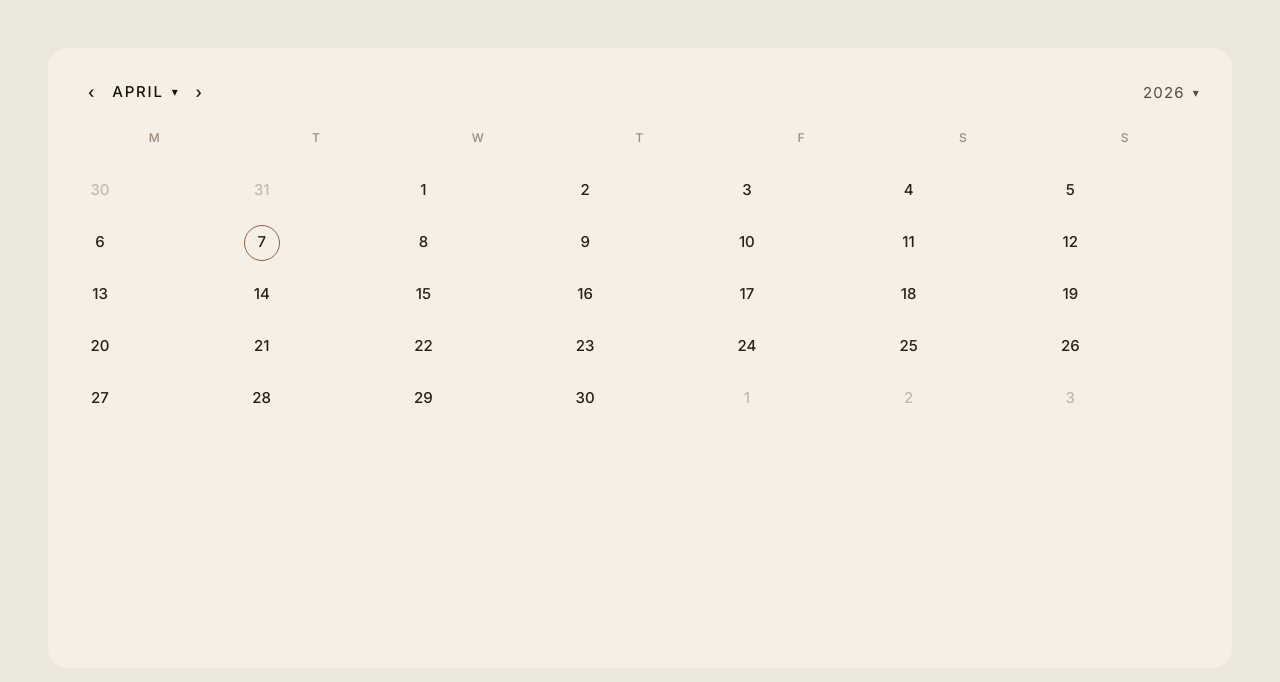
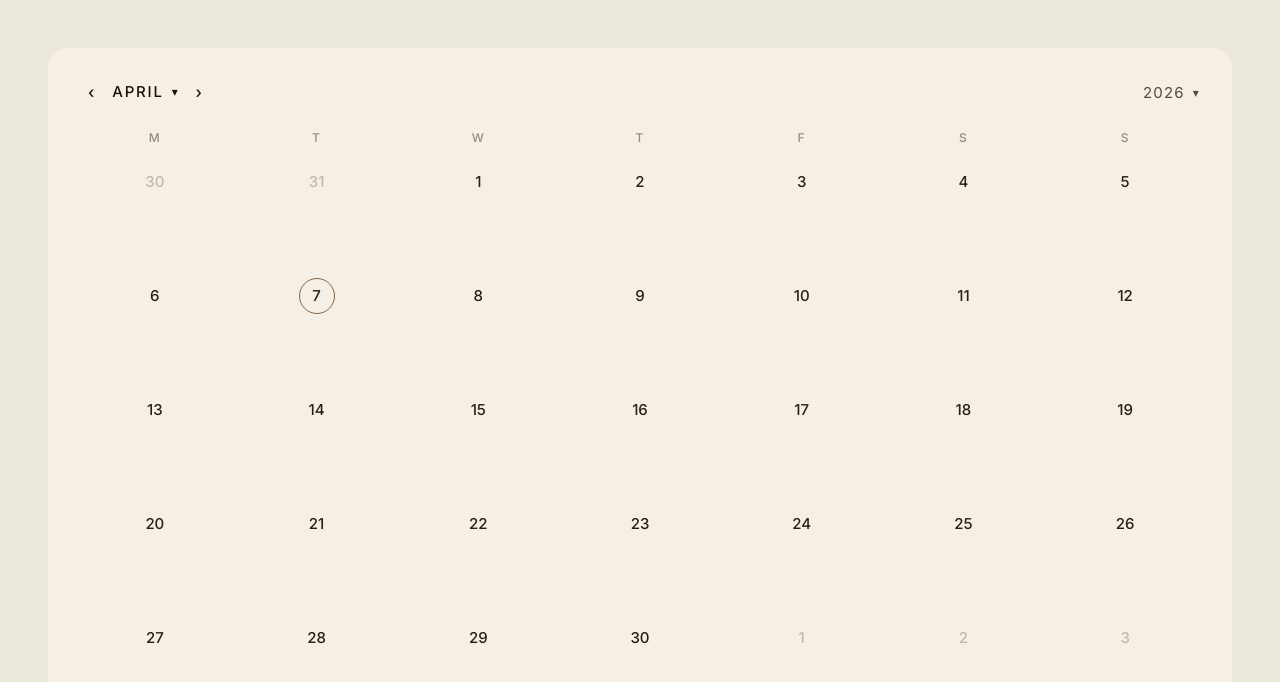
Before and after one commit to Subiksha1705/Kalender, a Next.js app in the folder kalender/: page /calendar in a window 1280 px wide. Shown: the top 682 px of the page. Built offline with nearby package versions, Linux system fonts and the light colour scheme.

Commit message:
Improve calendar layout and note indicators

```diff
--- a/kalender/app/calendar/page.tsx
+++ b/kalender/app/calendar/page.tsx
@@ -2,8 +2,8 @@ import CalendarPage from "@/components/calendar/CalendarPage";
 
 export default function CalendarRoute() {
   return (
-    <main className="min-h-screen bg-[#EDE8DC] px-6 py-10 md:px-12 md:py-12">
-      <div className="anim-enter-right">
+    <main className="min-h-screen bg-[#EDE8DC] px-6 py-10 md:px-12 md:py-12 flex flex-col">
+      <div className="anim-enter-right flex-1 min-h-0">
         <CalendarPage />
       </div>
     </main>
--- a/kalender/components/calendar/CalendarPage.tsx
+++ b/kalender/components/calendar/CalendarPage.tsx
@@ -159,6 +159,9 @@ export default function CalendarPage() {
     return getEvents(selectedDate);
   }, [getEvents, selectedDate]);
 
+  const hasNotes = (date: Date) =>
+    notesStore.getNotesForDate(formatDateKey(date)).length > 0;
+
   const dateKey = selectedDate ? formatDateKey(selectedDate) : null;
   const notesForSelected = useMemo(
     () => (dateKey ? notesStore.getNotesForDate(dateKey) : []),
@@ -169,7 +172,7 @@ export default function CalendarPage() {
 
   return (
     <section
-      className={`grid min-h-[70vh] gap-8 bg-[#EDE8DC] transition-all duration-300 lg:min-h-[calc(100vh-180px)] lg:items-stretch ${
+      className={`grid h-full min-h-full gap-8 bg-[#EDE8DC] transition-all duration-300 lg:items-stretch ${
         showPanel ? "lg:grid-cols-[1.4fr_0.85fr]" : "lg:grid-cols-1"
       }`}
     >
@@ -182,6 +185,7 @@ export default function CalendarPage() {
           onSelectMonth={setMonth}
           onSelectYear={setYear}
         />
+        <div className="flex flex-1 flex-col gap-4">
           <WeekdayRow />
         <MonthGrid
           month={month}
@@ -189,6 +193,7 @@ export default function CalendarPage() {
           selectedDate={selectedDate}
           today={today}
           hasEvents={hasEvents}
+          hasNotes={hasNotes}
           dragStart={dragStart}
           dragEnd={dragEnd}
           isDragging={isDragging}
@@ -200,6 +205,7 @@ export default function CalendarPage() {
             onTouchMove={handleTouchMove}
             onTouchEnd={handleTouchEnd}
           />
+        </div>
       </div>
       {showPanel ? (
         <div className={panelState === "closing" ? "event-panel-exit" : "event-panel-enter"}>
--- a/kalender/components/calendar/DayCell.tsx
+++ b/kalender/components/calendar/DayCell.tsx
@@ -6,6 +6,7 @@ type DayCellProps = {
   isSelected: boolean;
   isToday: boolean;
   hasEvents: boolean;
+  hasNotes?: boolean;
   isOverflow: boolean;
   isInRange: boolean;
   isRangeStart: boolean;
@@ -24,6 +25,7 @@ export default function DayCell({
   isSelected,
   isToday,
   hasEvents,
+  hasNotes = false,
   isOverflow,
   isInRange,
   isRangeStart,
@@ -91,8 +93,11 @@ export default function DayCell({
       <span className={`${numberBase} ${todayRing} ${selectedStyle}`}>
         {day}
       </span>
-      {hasEvents ? (
-        <span className="mt-[3px] h-[5px] w-[5px] rounded-full bg-[#c87941]" />
+      {hasEvents || hasNotes ? (
+        <span className="mt-[3px] flex items-center gap-[3px]">
+          {hasEvents ? <span className="h-[5px] w-[5px] rounded-full bg-[#c87941]" /> : null}
+          {hasNotes ? <span className="h-[5px] w-[5px] rounded-full bg-[#4a7fb5]" /> : null}
+        </span>
       ) : null}
     </button>
   );
--- a/kalender/components/calendar/MonthGrid.tsx
+++ b/kalender/components/calendar/MonthGrid.tsx
@@ -9,6 +9,7 @@ type MonthGridProps = {
   selectedDate: Date | null;
   today: Date;
   hasEvents: (date: Date) => boolean;
+  hasNotes?: (date: Date) => boolean;
   dragStart: Date | null;
   dragEnd: Date | null;
   isDragging: boolean;
@@ -43,6 +44,7 @@ export default function MonthGrid({
   selectedDate,
   today,
   hasEvents,
+  hasNotes,
   dragStart,
   dragEnd,
   isDragging,
@@ -109,13 +111,14 @@ export default function MonthGrid({
   return (
     <div
       ref={gridRef}
-      className="grid select-none touch-none grid-cols-7 gap-3"
+      className="grid w-full select-none touch-none grid-cols-7 justify-items-center gap-3 lg:flex-1 lg:auto-rows-fr"
       onMouseLeave={onGridLeave}
     >
       {dayEntries.map(({ date, day, isOverflow }) => {
         const isSelected = selectedDate !== null && isSameDate(selectedDate, date);
         const isToday = isSameDate(today, date);
         const hasEvent = !isOverflow && hasEvents(date);
+        const hasNote = !isOverflow && (hasNotes ? hasNotes(date) : false);
         const inRange = isInRange(date, dragStart, dragEnd);
         const isRangeStart = bounds ? isSameDate(bounds.lo, date) : false;
         const isRangeEnd = bounds ? isSameDate(bounds.hi, date) : false;
@@ -129,6 +132,7 @@ export default function MonthGrid({
             isSelected={isSelected}
             isToday={isToday}
             hasEvents={hasEvent}
+            hasNotes={hasNote}
             isOverflow={isOverflow}
             isInRange={inRange}
             isRangeStart={isRangeStart}
--- a/kalender/components/calendar/WeekdayRow.tsx
+++ b/kalender/components/calendar/WeekdayRow.tsx
@@ -2,7 +2,7 @@ const weekdays = ["M", "T", "W", "T", "F", "S", "S"];
 
 export default function WeekdayRow() {
   return (
-    <div className="grid grid-cols-7 gap-3 text-[12px] font-medium uppercase tracking-[0.1em] text-[#9a8a7a]">
+    <div className="grid w-full grid-cols-7 justify-items-center gap-3 text-[12px] font-medium uppercase tracking-[0.1em] text-[#9a8a7a]">
       {weekdays.map((day, index) => (
         <div key={`${day}-${index}`} className="text-center">
           {day}
```
Lines whose indentation alone changed are shown as unchanged.
